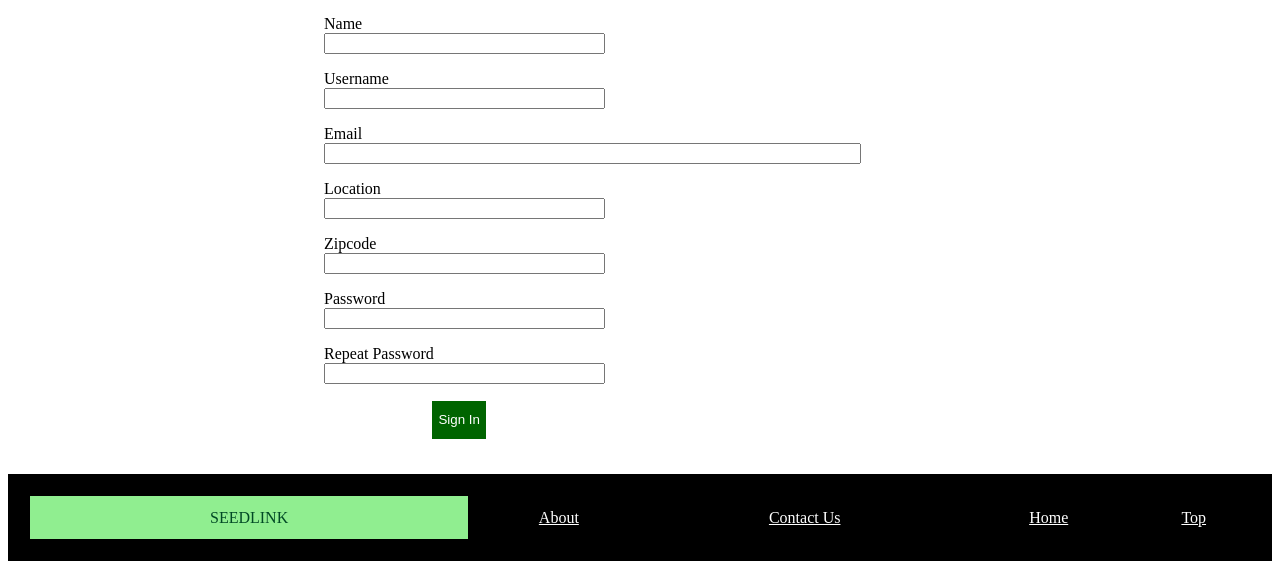
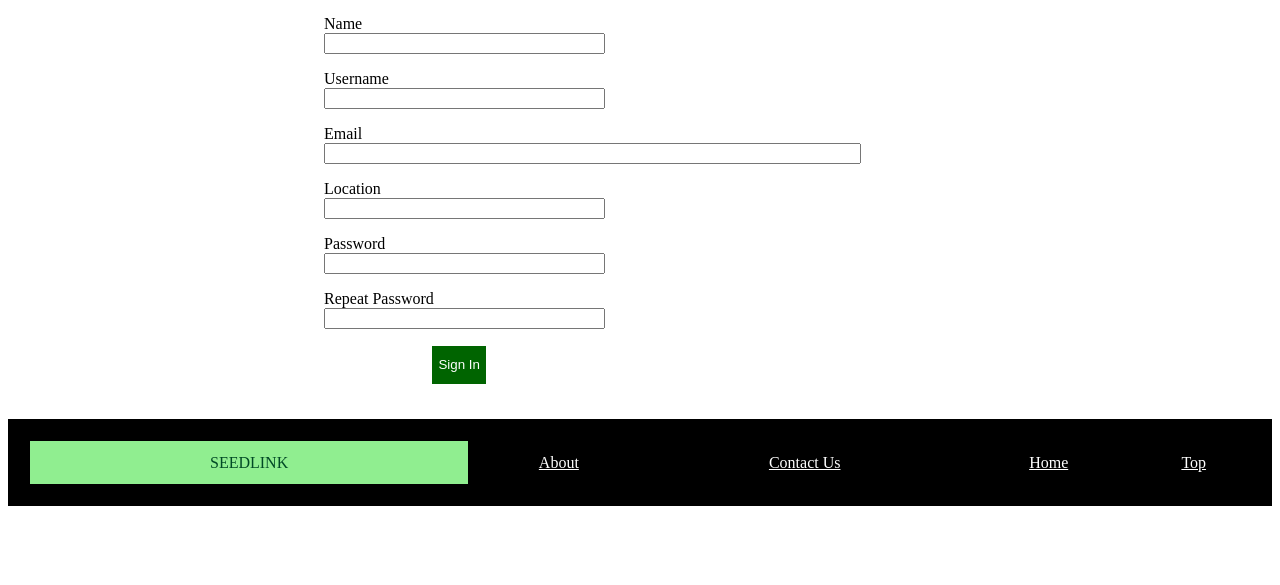
Before and after one commit to Phoneutria/Hack-for-the-People-2020, a Flask app: page /register in a window 1280 px wide. Shown: the part 215-800 px from the top of the page. Run offline with Flask 2, Linux system fonts and the light colour scheme.

Commit message:
remove zipcode features, in case it doesn't work

```diff
--- a/app/forms.py
+++ b/app/forms.py
@@ -14,7 +14,6 @@ class RegistrationForm(FlaskForm):
     email = StringField("Email", validators=[DataRequired(), Email()])
     name = StringField("Name", validators=[DataRequired()])
     location = StringField("Location", validators=[DataRequired()])
-    zipcode = StringField("Zipcode", validators = [DataRequired()])
     password = PasswordField("Password", validators=[DataRequired()])
     password2 = PasswordField("Repeat Password", validators=[DataRequired(), EqualTo("password")])
     submit = SubmitField("Register")
--- a/app/models.py
+++ b/app/models.py
@@ -10,7 +10,6 @@ class User(UserMixin, db.Model):
     name = db.Column(db.String(120), index=True)
     location = db.Column(db.String(150), index=True)
     password_hash = db.Column(db.String(128))
-    zipcode = db.Column(db.String(120))
     posts = db.relationship('Post', backref='author', lazy='dynamic')
 
     def __repr__(self):
--- a/app/routes.py
+++ b/app/routes.py
@@ -95,7 +95,7 @@ def register():
     form = RegistrationForm()
     if form.validate_on_submit():
         user = User(username=form.username.data, email=form.email.data,
-         name=form.name.data, location=form.location.data, zipcode = form.zipcode.data)
+         name=form.name.data, location=form.location.data)
         user.set_password(form.password.data)
         db.session.add(user)
         db.session.commit()
--- a/app/templates/base.html
+++ b/app/templates/base.html
@@ -135,10 +135,6 @@
                     Post</a>
                 <a
                     class = "navbutton"
-                    href = "{{ url_for('recommend') }}">
-                    Get Recommendations</a>
-                <a
-                    class = "navbutton"
                     href="{{ url_for('logout') }}">
                     Logout</a>
                 {% endif %}
--- a/app/templates/register.html
+++ b/app/templates/register.html
@@ -52,13 +52,6 @@
             {% endfor %}
         </p>
         <p>
-            {{ form.zipcode.label }}<br>
-            {{ form.zipcode(size=32) }}<br>
-            {% for error in form.zipcode.errors %}
-            <span style="color: red;">[{{ error }}]</span>
-            {% endfor %}
-        </p>
-        <p>
             {{ form.password.label }}<br>
             {{ form.password(size=32) }}<br>
             {% for error in form.password.errors %}
```
Also changed, not shown: app/templates/catalog.html (+5 -6 lines), app.db.
